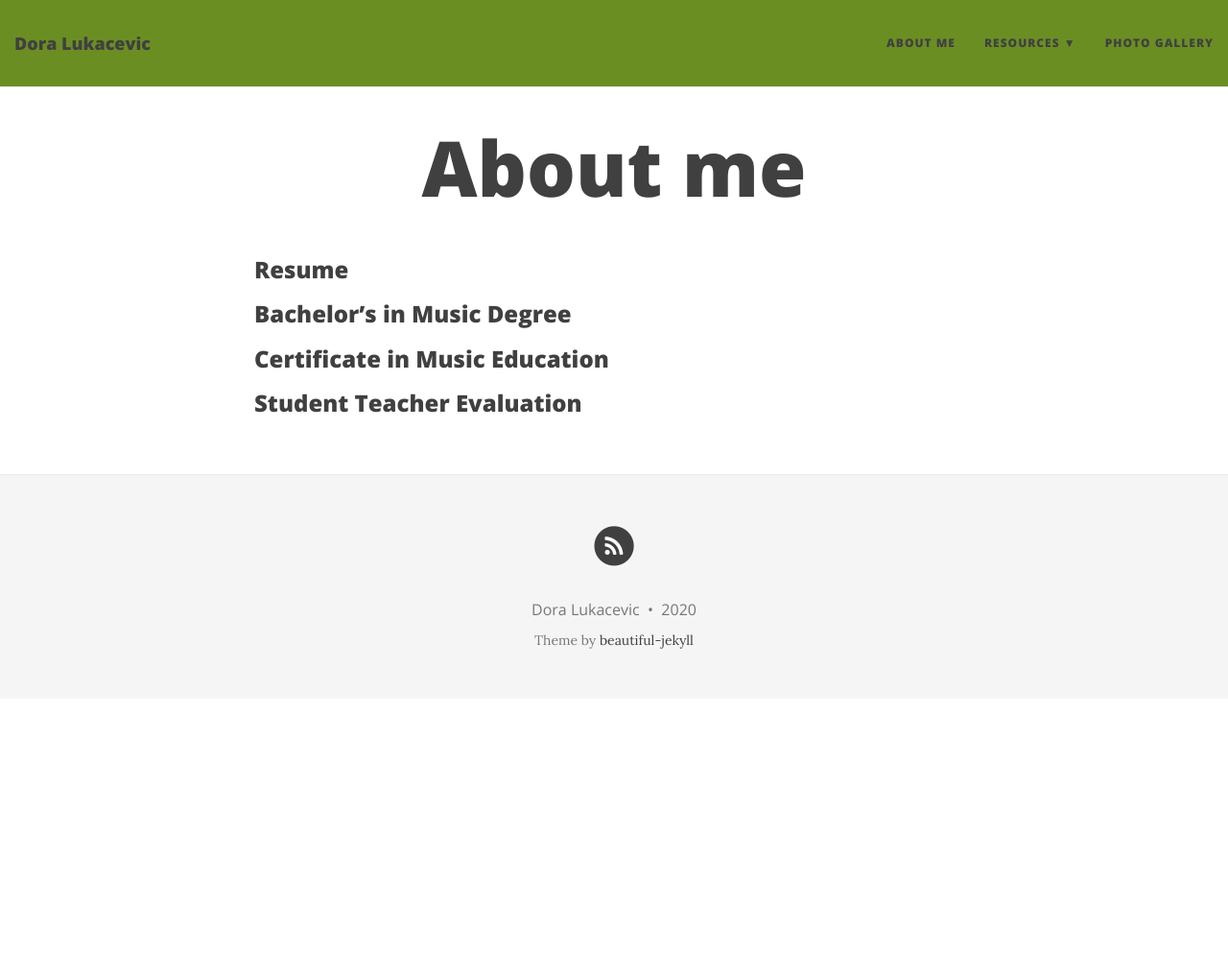
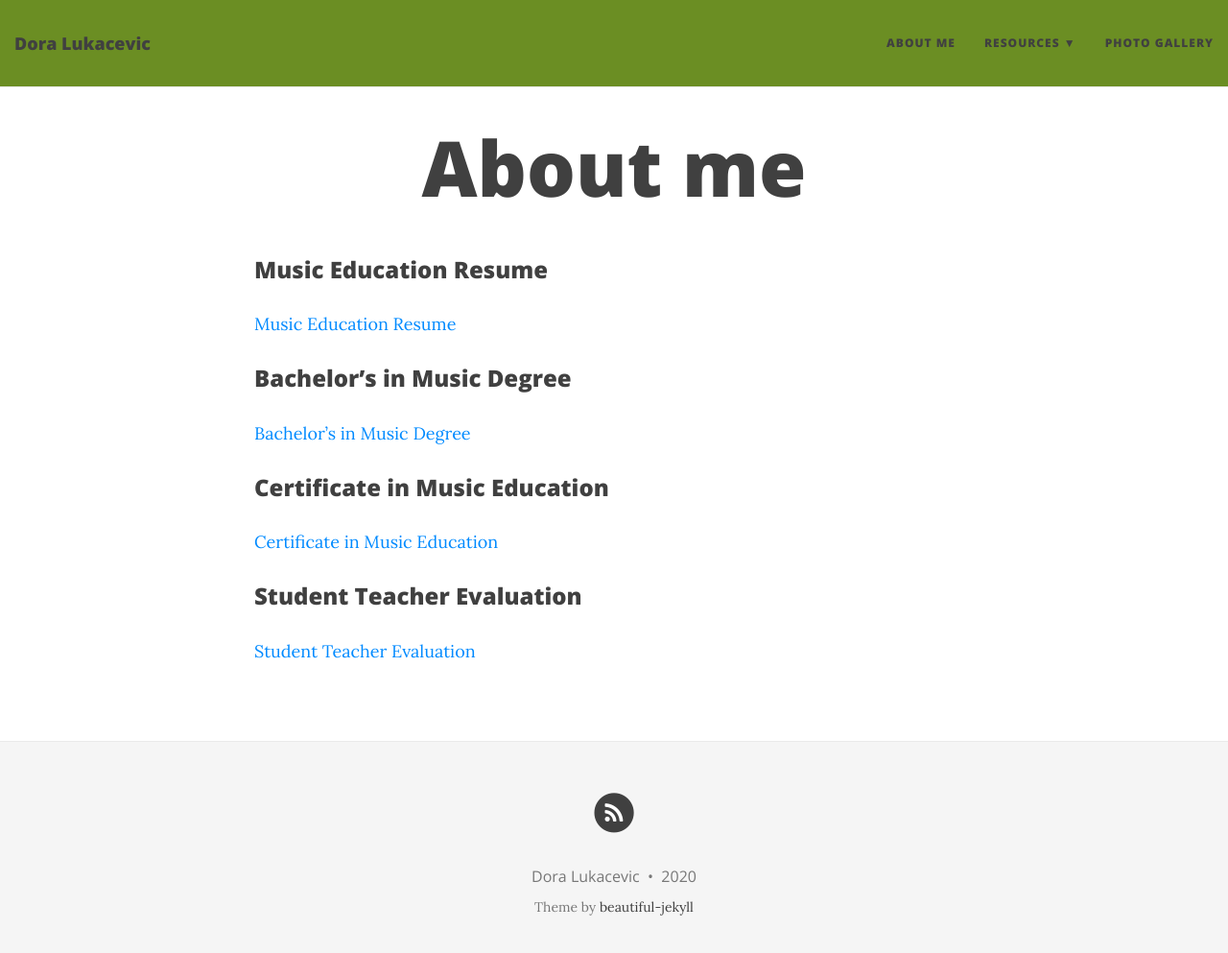
Before and after one commit to dlukacevic/dlukacevic.github.io, a Jekyll site: the page built from aboutme.md, in a window 1280 px wide and 1006 px high. Shown: the top 993 px of the window at 96% size. Built offline with Jekyll 4.4.1, drawn with Linux system fonts in a browser that asks for light colours; nearby versions of some CDN libraries.

Commit message:
Update aboutme.md

```diff
--- a/aboutme.md
+++ b/aboutme.md
@@ -3,13 +3,22 @@ layout: page
 title: About me
 ---
 
-### Resume
+### Music Education Resume
 
+[Music Education Resume](/img/dora_portfolio/aboutme/)
 
 ### Bachelor's in Music Degree
 
+[Bachelor's in Music Degree](/img/dora_portfolio/aboutme/)
 
 ### Certificate in Music Education
 
+[Certificate in Music Education](/img/dora_portfolio/aboutme/)
 
 ### Student Teacher Evaluation
+
+[Student Teacher Evaluation](/img/dora_portfolio/aboutme/)
+
+[](/img/dora_portfolio/aboutme/)
+
+[](/img/dora_portfolio/aboutme/)
```
